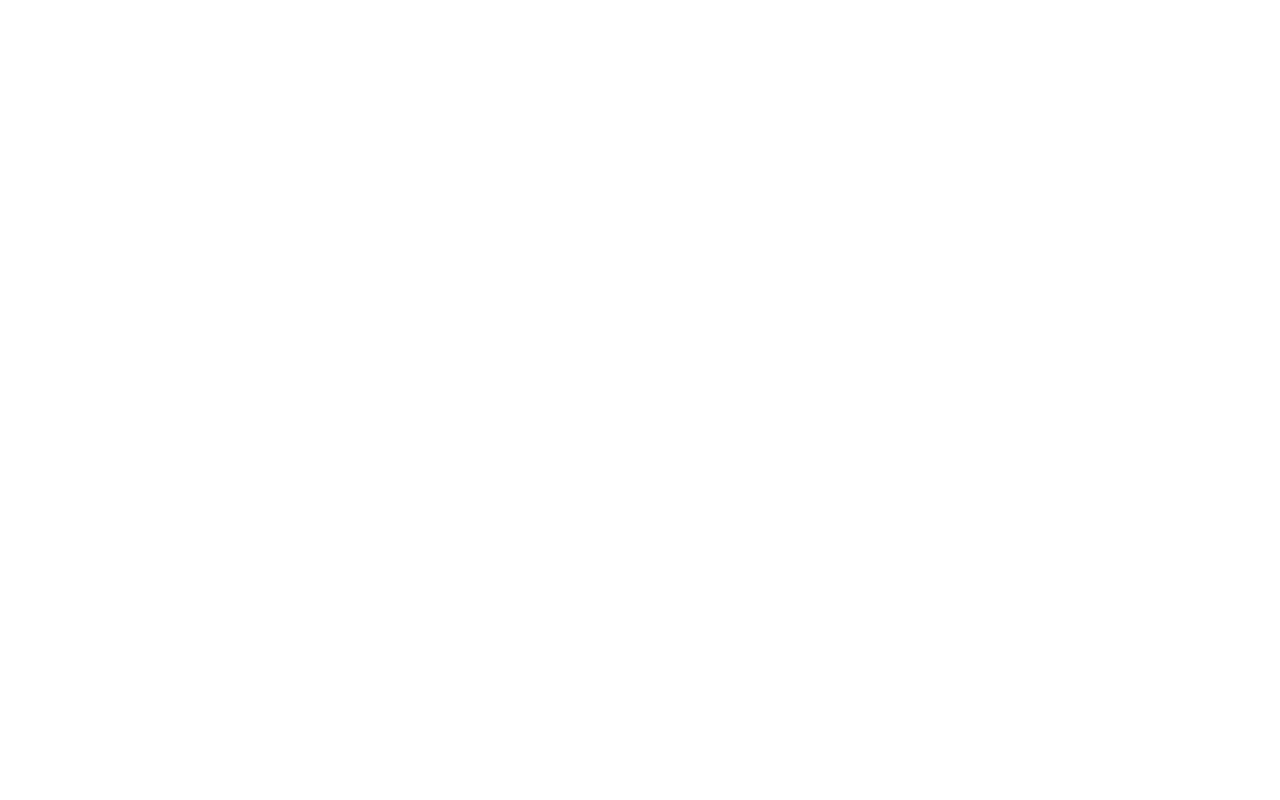
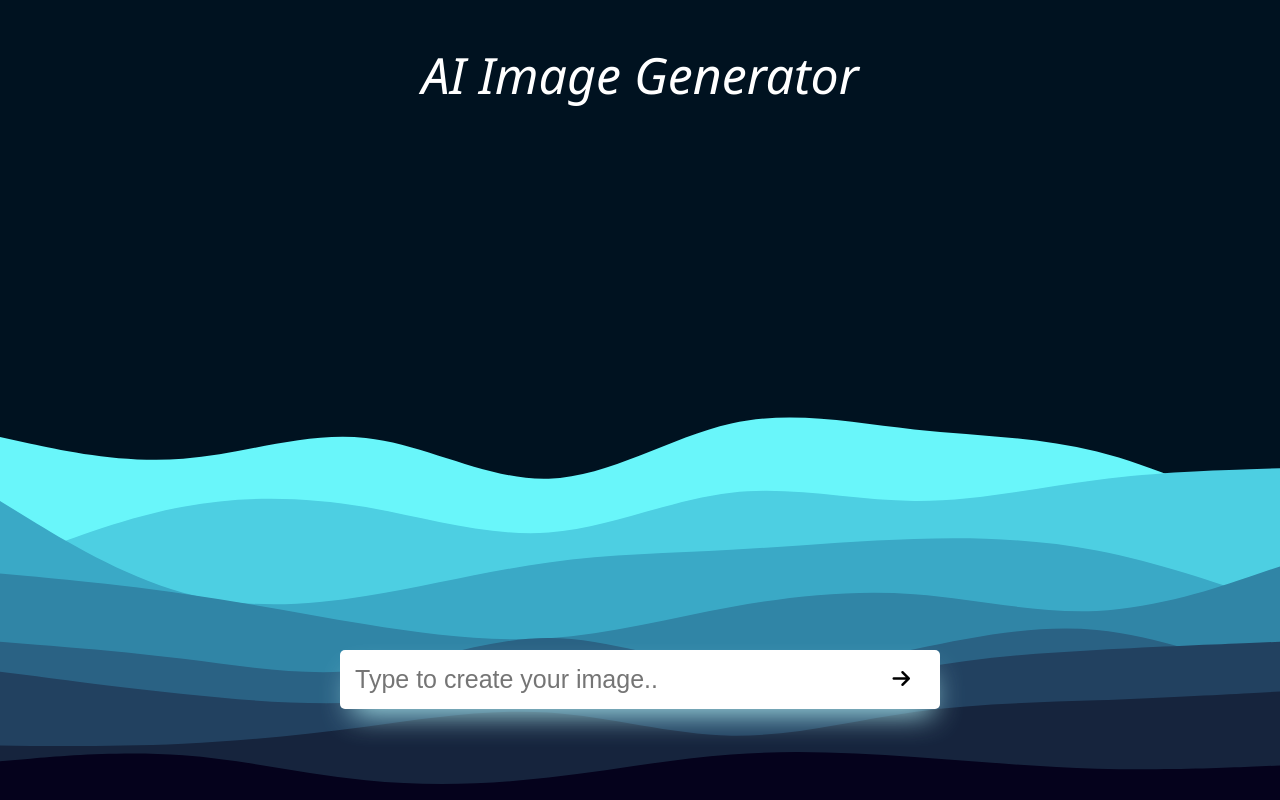
Before and after one commit to freetimezp/js-social-08-openai-img-genarator, a plain HTML site: page index.html in a window 1280 px wide. Drawn offline with Linux system fonts and the light colour scheme.

Commit message:
02. js-social-08-openai-img-generator. Main page UI.

```diff
--- a/assets/css/style.css
+++ b/assets/css/style.css
@@ -0,0 +1,68 @@
+* {
+    padding: 0;
+    margin: 0;
+    box-sizing: border-box;
+}
+
+body {
+    width: 100%;
+    height: 100vh;
+    max-height: 100vh;
+    overflow: hidden;
+    background: url(../images/bg.svg) no-repeat;
+    background-position: center;
+    background-color: #3085a6;
+    background-size: cover;
+    display: flex;
+    flex-direction: column;
+    justify-content: space-between;
+    align-items: center;
+    font-family: 'Segoe UI', sans-serif;
+}
+
+header {
+    width: 100%;
+    text-align: center;
+    height: 150px;
+    display: flex;
+    justify-content: center;
+    align-items: center;
+}
+
+header h1 {
+    font-size: 50px;
+    font-weight: 100;
+    text-transform: capitalize;
+    font-style: italic;
+    color: rgb(255, 255, 255);
+}
+
+.bottom-section {
+    width: 100%;
+    display: flex;
+    justify-content: center;
+    height: 150px;
+}
+
+.input-container {
+    width: 100%;
+    max-width: 600px;
+    position: relative;
+}
+
+.input-container input {
+    width: 100%;
+    outline: none;
+    border: none;
+    font-size: 25px;
+    padding: 15px;
+    border-radius: 5px;
+    box-shadow: 2px 15px 30px -10px rgb(167, 227, 234);
+}
+
+#submit-icon {
+    position: absolute;
+    top: 15px;
+    right: 30px;
+    font-size: 20px;
+}
--- a/index.html
+++ b/index.html
@@ -6,12 +6,55 @@
     <meta http-equiv="X-UA-Compatible" content="IE=edge">
     <meta name="viewport" content="width=device-width, initial-scale=1.0">
     <title>AI Image Generator</title>
+    <link rel="stylesheet" href="https://cdnjs.cloudflare.com/ajax/libs/font-awesome/6.4.0/css/all.min.css" />
     <link rel="stylesheet" href="./assets/css/style.css">
 </head>
 
 <body>
+    <!-- <svg xmlns="http://www.w3.org/2000/svg" xmlns:xlink="http://www.w3.org/1999/xlink" id="visual" viewBox="0 0 900 600"
+        version="1.1">
+        <rect x="0" y="0" width="100vw" height="100vh" fill="#001220" />
+        <path
+            d="M0 326L21.5 330.7C43 335.3 86 344.7 128.8 341.3C171.7 338 214.3 322 257.2 326.7C300 331.3 343 356.7 385.8 355.3C428.7 354 471.3 326 514.2 316.5C557 307 600 316 642.8 320.7C685.7 325.3 728.3 325.7 771.2 336.3C814 347 857 368 878.5 378.5L900 389L900 601L878.5 601C857 601 814 601 771.2 601C728.3 601 685.7 601 642.8 601C600 601 557 601 514.2 601C471.3 601 428.7 601 385.8 601C343 601 300 601 257.2 601C214.3 601 171.7 601 128.8 601C86 601 43 601 21.5 601L0 601Z"
+            fill="#69f6fa" />
+        <path
+            d="M0 417L21.5 408.5C43 400 86 383 128.8 375C171.7 367 214.3 368 257.2 375.3C300 382.7 343 396.3 385.8 393.2C428.7 390 471.3 370 514.2 365.2C557 360.3 600 370.7 642.8 371C685.7 371.3 728.3 361.7 771.2 356.2C814 350.7 857 349.3 878.5 348.7L900 348L900 601L878.5 601C857 601 814 601 771.2 601C728.3 601 685.7 601 642.8 601C600 601 557 601 514.2 601C471.3 601 428.7 601 385.8 601C343 601 300 601 257.2 601C214.3 601 171.7 601 128.8 601C86 601 43 601 21.5 601L0 601Z"
+            fill="#4dcfe2" />
+        <path
+            d="M0 371L21.5 384.2C43 397.3 86 423.7 128.8 435.5C171.7 447.3 214.3 444.7 257.2 437.8C300 431 343 420 385.8 414.2C428.7 408.3 471.3 407.7 514.2 405.3C557 403 600 399 642.8 397.7C685.7 396.3 728.3 397.7 771.2 405.8C814 414 857 429 878.5 436.5L900 444L900 601L878.5 601C857 601 814 601 771.2 601C728.3 601 685.7 601 642.8 601C600 601 557 601 514.2 601C471.3 601 428.7 601 385.8 601C343 601 300 601 257.2 601C214.3 601 171.7 601 128.8 601C86 601 43 601 21.5 601L0 601Z"
+            fill="#3aa9c6" />
+        <path
+            d="M0 422L21.5 424C43 426 86 430 128.8 436.2C171.7 442.3 214.3 450.7 257.2 457.7C300 464.7 343 470.3 385.8 467.5C428.7 464.7 471.3 453.3 514.2 445.5C557 437.7 600 433.3 642.8 436.5C685.7 439.7 728.3 450.3 771.2 448.3C814 446.3 857 431.7 878.5 424.3L900 417L900 601L878.5 601C857 601 814 601 771.2 601C728.3 601 685.7 601 642.8 601C600 601 557 601 514.2 601C471.3 601 428.7 601 385.8 601C343 601 300 601 257.2 601C214.3 601 171.7 601 128.8 601C86 601 43 601 21.5 601L0 601Z"
+            fill="#3085a6" />
+        <path
+            d="M0 470L21.5 471.7C43 473.3 86 476.7 128.8 482C171.7 487.3 214.3 494.7 257.2 489.7C300 484.7 343 467.3 385.8 467.3C428.7 467.3 471.3 484.7 514.2 488.8C557 493 600 484 642.8 475.2C685.7 466.3 728.3 457.7 771.2 461.7C814 465.7 857 482.3 878.5 490.7L900 499L900 601L878.5 601C857 601 814 601 771.2 601C728.3 601 685.7 601 642.8 601C600 601 557 601 514.2 601C471.3 601 428.7 601 385.8 601C343 601 300 601 257.2 601C214.3 601 171.7 601 128.8 601C86 601 43 601 21.5 601L0 601Z"
+            fill="#2a6284" />
+        <path
+            d="M0 491L21.5 493.8C43 496.7 86 502.3 128.8 506.8C171.7 511.3 214.3 514.7 257.2 512.5C300 510.3 343 502.7 385.8 504C428.7 505.3 471.3 515.7 514.2 513.8C557 512 600 498 642.8 489.5C685.7 481 728.3 478 771.2 475.7C814 473.3 857 471.7 878.5 470.8L900 470L900 601L878.5 601C857 601 814 601 771.2 601C728.3 601 685.7 601 642.8 601C600 601 557 601 514.2 601C471.3 601 428.7 601 385.8 601C343 601 300 601 257.2 601C214.3 601 171.7 601 128.8 601C86 601 43 601 21.5 601L0 601Z"
+            fill="#224160" />
+        <path
+            d="M0 543L21.5 543.2C43 543.3 86 543.7 128.8 541.7C171.7 539.7 214.3 535.3 257.2 529.7C300 524 343 517 385.8 519.8C428.7 522.7 471.3 535.3 514.2 536C557 536.7 600 525.3 642.8 519.3C685.7 513.3 728.3 512.7 771.2 511.2C814 509.7 857 507.3 878.5 506.2L900 505L900 601L878.5 601C857 601 814 601 771.2 601C728.3 601 685.7 601 642.8 601C600 601 557 601 514.2 601C471.3 601 428.7 601 385.8 601C343 601 300 601 257.2 601C214.3 601 171.7 601 128.8 601C86 601 43 601 21.5 601L0 601Z"
+            fill="#16243d" />
+        <path
+            d="M0 554L21.5 552.2C43 550.3 86 546.7 128.8 549.8C171.7 553 214.3 563 257.2 567.3C300 571.7 343 570.3 385.8 565.5C428.7 560.7 471.3 552.3 514.2 549.2C557 546 600 548 642.8 551C685.7 554 728.3 558 771.2 559.2C814 560.3 857 558.7 878.5 557.8L900 557L900 601L878.5 601C857 601 814 601 771.2 601C728.3 601 685.7 601 642.8 601C600 601 557 601 514.2 601C471.3 601 428.7 601 385.8 601C343 601 300 601 257.2 601C214.3 601 171.7 601 128.8 601C86 601 43 601 21.5 601L0 601Z"
+            fill="#05021c" />
+    </svg> -->
+    <header class="header">
+        <h1>AI Image Generator</h1>
+    </header>
 
+    <section class="images-section">
 
+    </section>
+
+    <section class="bottom-section">
+        <div class="input-container">
+            <input type="text" placeholder="Type to create your image..">
+            <div id="submit-icon">
+                <i class="fa-solid fa-arrow-right"></i>
+            </div>
+        </div>
+    </section>
 
     <script src="./assets/js/main.js"></script>
 </body>
```
Also changed, not shown: assets/help.txt (added), assets/images/bg.svg (added).
